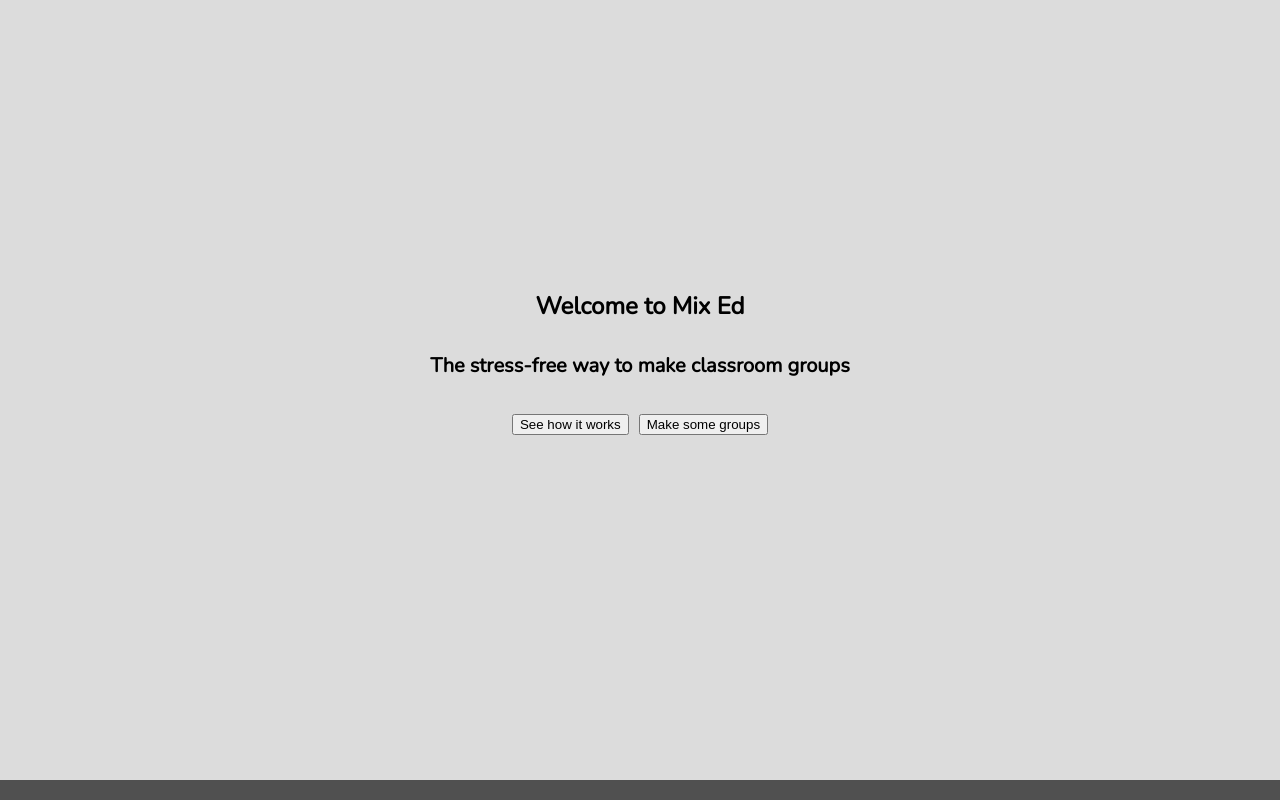
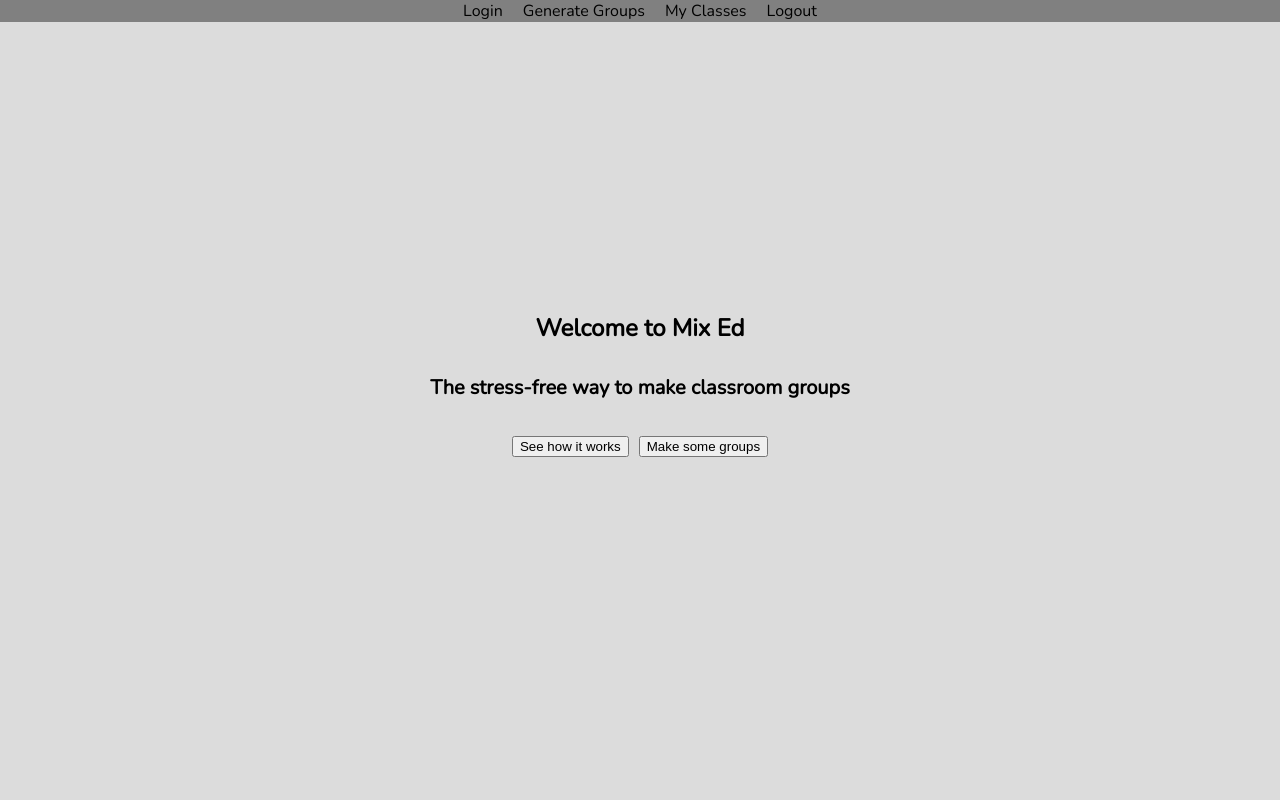
Before and after one commit to rise-erpelding/mixed-local-storage-refactor, a React (Create React App) app: page / in a window 1280 px wide. Shown: the top 800 px of the page. Built offline with nearby package versions, Linux system fonts and the light colour scheme.

Commit message:
setting up basic navbar

```diff
--- a/src/components/App/App.css
+++ b/src/components/App/App.css
@@ -1,6 +1,15 @@
 .app {
   text-align: center;
   background-color: #505050;
+}
+
+a {
+  text-decoration: none;
+  color: inherit;
+}
+
+a:hover {
+  text-decoration: underline;
 }
 
 h1, h2, h3 {
--- a/src/components/App/App.js
+++ b/src/components/App/App.js
@@ -2,6 +2,7 @@ import React, { Component } from 'react';
 import { Route, Switch } from 'react-router-dom';
 
 import LandingPage from '../../routes/LandingPage/LandingPage';
+import NavBar from '../NavBar/NavBar';
 
 import './App.css';
 
@@ -9,6 +10,7 @@ class App extends Component {
   render() {
     return (
       <div className="app">
+        <NavBar />
         <Switch>
           <Route
             exact
--- /dev/null
+++ b/src/components/NavBar/NavBar.css
@@ -0,0 +1,8 @@
+.nav-bar {
+  background-color: gray;
+}
+
+.nav-bar > a {
+  padding: 10px;
+
+}
--- /dev/null
+++ b/src/components/NavBar/NavBar.jsx
@@ -0,0 +1,40 @@
+import React from 'react';
+import { Link, NavLink } from 'react-router-dom';
+import './NavBar.css';
+
+const NavBar = () => {
+  return (
+    <nav className="nav-bar">
+      <NavLink
+        activeClassName="selected"
+        to="/"
+      >
+        Login
+      </NavLink>
+      <NavLink
+        activeClassName="selected"
+        to="/"
+      >
+        Generate Groups
+      </NavLink>
+      <NavLink
+        activeClassName="selected"
+        to="/"
+      >
+        My Classes
+      </NavLink>
+      <Link
+        to="/"
+        onClick={handleLogoutClick}
+      >
+        Logout
+      </Link>
+    </nav>
+  );
+}
+
+export default NavBar;
+
+const handleLogoutClick = () => {
+  console.log('logging you out');
+}
```
Also changed, not shown: src/components/UserOnboarding/UserOnboarding.jsx (line endings or trailing spaces), 1 other file (tests, documents, lock files or other folders).
